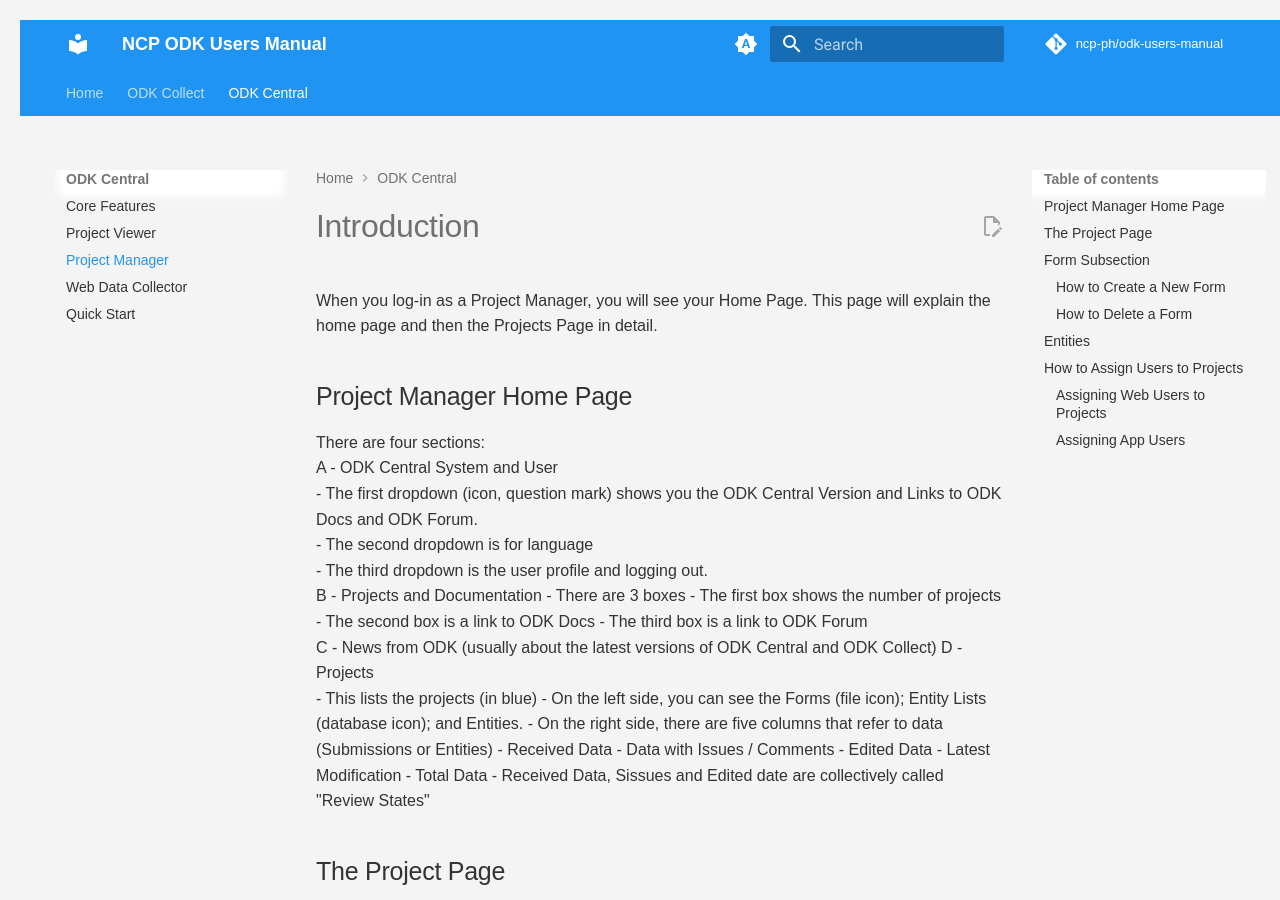
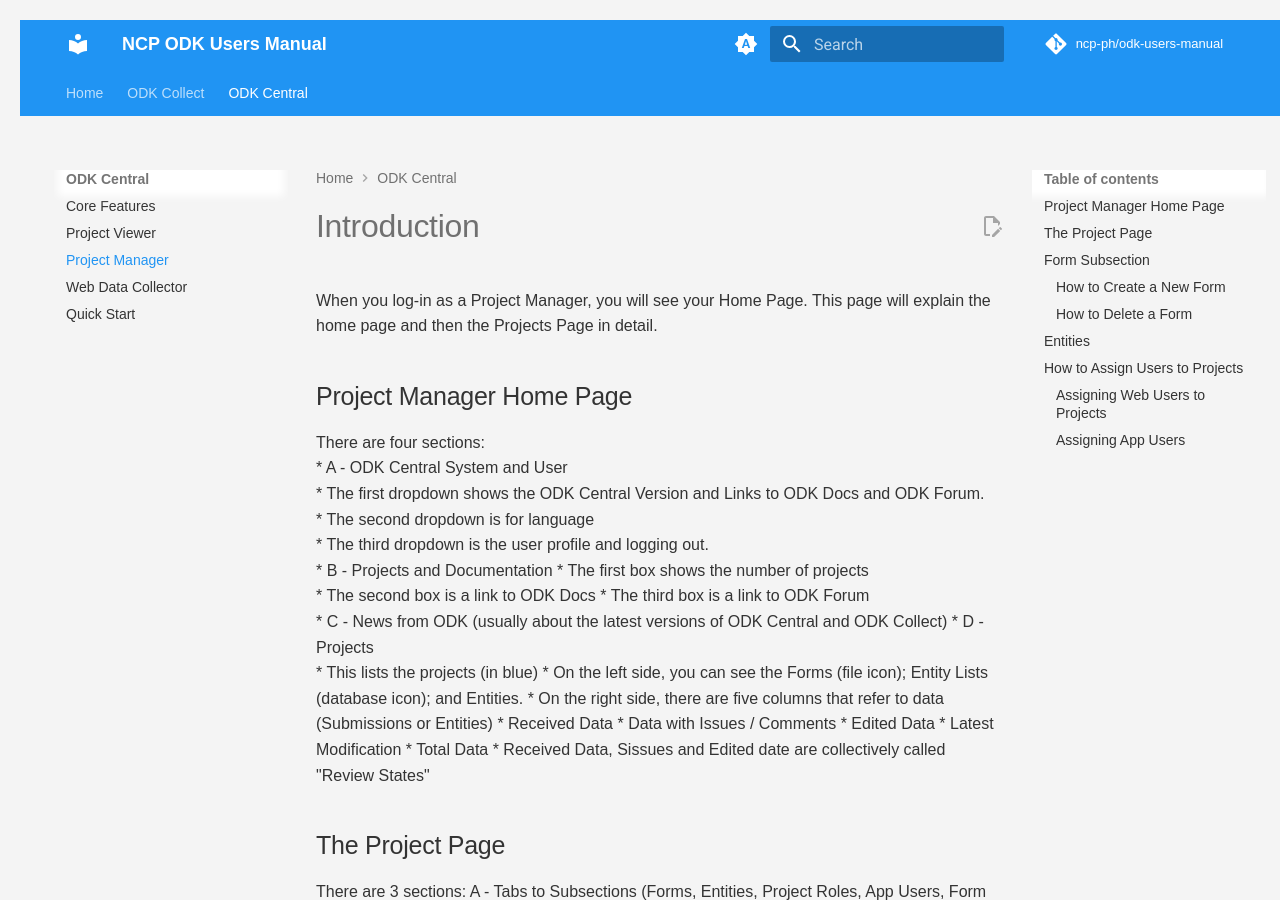
Before and after one commit to ncp-ph/odk-users-manual, an MkDocs documentation site: the page built from docs/project_manager.md, in a window 1280 px wide and 900 px high. Built offline with MkDocs 1.6.1 and Material for MkDocs 9.7.7, drawn with Linux system fonts in a browser that asks for light colours; comment, search, counter and statistics services are not loaded.

Commit message:
Modify Project Manager text

```diff
--- a/docs/project_manager.md
+++ b/docs/project_manager.md
@@ -4,26 +4,25 @@ When you log-in as a Project Manager, you will see your Home Page. This page wil
 
 ## Project Manager Home Page
 There are four sections:
-A - ODK Central System and User
-    - The first dropdown (icon, question mark) shows you the ODK Central Version and Links to ODK Docs and ODK Forum.
-    - The second dropdown is for language
-    - The third dropdown is the user profile and logging out.
-B - Projects and Documentation
-    -  There are 3 boxes
-    -  The first box shows the number of projects
-    -  The second box is a link to ODK Docs
-    -  The third box is a link to ODK Forum
-C - News from ODK (usually about the latest versions of ODK Central and ODK Collect)
-D - Projects
-    - This lists the projects (in blue)
-        - On the left side, you can see the Forms (file icon); Entity Lists (database icon); and Entities.
-        - On the right side, there are five columns that refer to data (Submissions or Entities)
-            - Received Data
-            - Data with Issues / Comments
-            - Edited Data
-            - Latest Modification
-            - Total Data
-            - Received Data, Sissues and Edited date are collectively called "Review States"
+* A - ODK Central System and User
+    * The first dropdown shows the ODK Central Version and Links to ODK Docs and ODK Forum.
+    * The second dropdown is for language
+    * The third dropdown is the user profile and logging out.
+* B - Projects and Documentation
+    * The first box shows the number of projects
+    * The second box is a link to ODK Docs
+    * The third box is a link to ODK Forum
+* C - News from ODK (usually about the latest versions of ODK Central and ODK Collect)
+* D - Projects
+    * This lists the projects (in blue)
+        * On the left side, you can see the Forms (file icon); Entity Lists (database icon); and Entities.
+        * On the right side, there are five columns that refer to data (Submissions or Entities)
+            * Received Data
+            * Data with Issues / Comments
+            * Edited Data
+            * Latest Modification
+            * Total Data
+            * Received Data, Sissues and Edited date are collectively called "Review States"
 
 ## The Project Page
 
```
